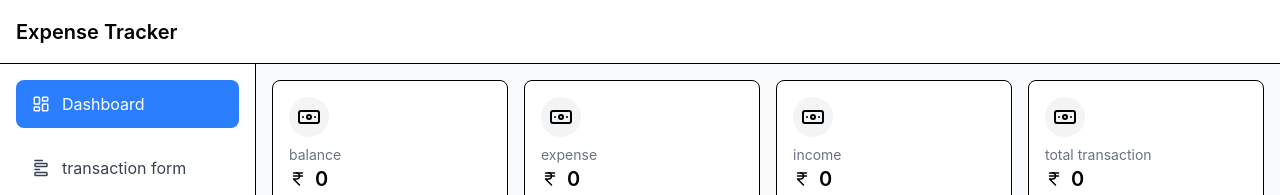
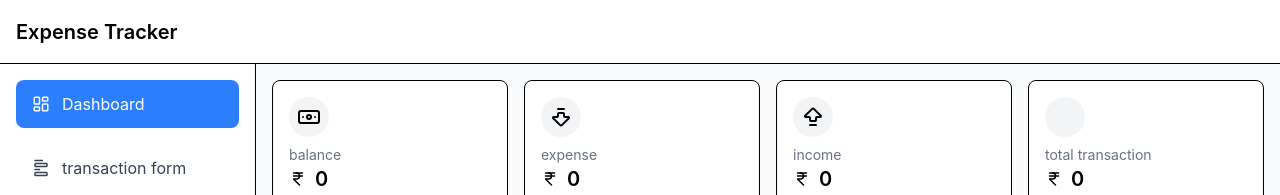
Before and after one commit to AvusalaChetan/expense-tracket-mini-Hackthon-, a React (Vite) app: page /dashboard in a window 1280 px wide. Shown: the top 195 px of the page. Built offline with nearby package versions, Linux system fonts and the light colour scheme; sample sign-in values are in the browser's storage.

Commit message:
logout completed

```diff
--- a/src/components/common/Footer.jsx
+++ b/src/components/common/Footer.jsx
@@ -1,7 +1,7 @@
 
 const Footer = () => {
   return (
-    <footer className=" flex flex-col h-12 border-t flex items-center justify-center bg-white capitalize">
+    <footer className=" flex flex-col h-12 border-t  items-center justify-center bg-white capitalize">
         <p>expense tracker</p>
         <p className="text-sm text-black/60"> created by @chetan</p>
       </footer>
--- a/src/components/common/Navbar.jsx
+++ b/src/components/common/Navbar.jsx
@@ -28,7 +28,7 @@ const Navbar = ({ isOpen, setIsOpen }) => {
     <aside
       className={`
         fixed top-16 left-0 z-40 h-[calc(100vh-4rem)] w-64  bg-white border-r shadow-lg transform transition-transform duration-300 ease-in-out
-        lg:translate-x-0  lg:static  lg:h-full  lg:w-64  lg:shadow-none  lg:flex-shrink-0
+        lg:translate-x-0  lg:static  lg:h-full  lg:w-64  lg:shadow-none
         ${isOpen ? "translate-x-0" : "-translate-x-full"}
         flex  flex-col justify-between items-start p-4
       `}
--- a/src/layout/AuthLayout.jsx
+++ b/src/layout/AuthLayout.jsx
@@ -5,7 +5,7 @@ import Footer from "../components/common/Footer";
 const AuthLayout = () => {
   return (
     <div className="w-screen h-screen">
-      <div className="h-[80%] p-4">
+      <div className="h-[90%] p-4  ">
         <Outlet />
       </div>
       <Footer />
--- a/src/pages/Auth/Login.jsx
+++ b/src/pages/Auth/Login.jsx
@@ -42,7 +42,7 @@ const Login = () => {
   }, [currentUser]);
 
   return (
-    <div>
+    <div className="w-full h-full flex items-center justify-center">
       <ToastContainer />
 
       <form
--- a/src/pages/Auth/Register.jsx
+++ b/src/pages/Auth/Register.jsx
@@ -43,7 +43,7 @@ const Register = () => {
   const labelStyle = "block text-sm font-medium text-gray-700 mb-1";
 
   return (
-    <div>
+    <div className="h-full  flex items-center justify-center">
       <ToastContainer />
       <form
         onSubmit={handleSubmit(onSubmit)}
--- a/src/pages/Dashboard.jsx
+++ b/src/pages/Dashboard.jsx
@@ -1,4 +1,4 @@
-import { Banknote } from "lucide-react";
+import { ArrowBigDown, ArrowBigDownDash, ArrowBigUp, ArrowBigUpDash, ArrowUpRightIcon, ArrowUpWideNarrow, Banknote, Move, TerminalSquare, TrashIcon } from "lucide-react";
 import { useDispatch, useSelector } from "react-redux";
 import Card from "../components/Card";
 import Strip from "../components/Strip";
@@ -26,12 +26,12 @@ const Dashboard = () => {
         <div className="p-4 flex flex-col gap-4">
           <div className="flex items-center justify-around gap-4">
             <Card cardName={"balance"} amount={balance} icon={<Banknote />} />
-            <Card cardName={"expense"} amount={expense} icon={<Banknote />} />
-            <Card cardName={"income"} amount={income} icon={<Banknote />} />
+            <Card cardName={"expense"} amount={expense} icon={<ArrowBigDownDash />} />
+            <Card cardName={"income"} amount={income} icon={<ArrowBigUpDash />} />
             <Card
               cardName={"total transaction"}
               amount={allTransaction.length}
-              icon={<Banknote />}
+              icon={<></>}
             />
           </div>
 
```
